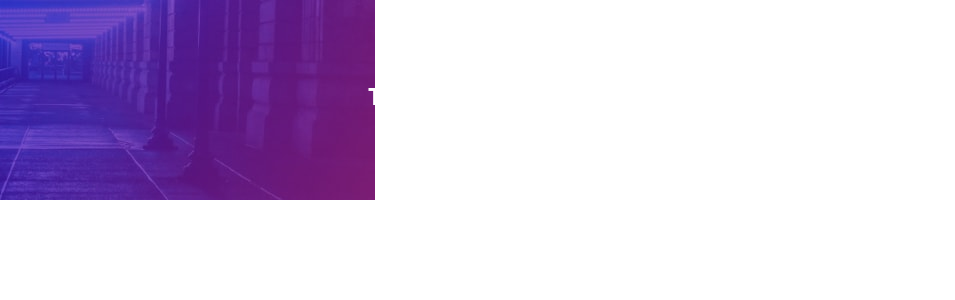
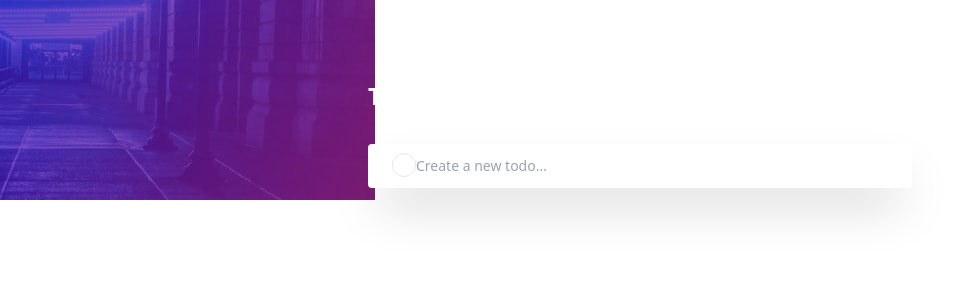
Before and after one commit to Skyz03/React--Todo-App, a React (Create React App) app: page / in a window 1280 px wide. Shown: the top 300 px of the page, without its empty margins (0-955 px from the left). Built offline with nearby package versions, Linux system fonts and the light colour scheme.

Commit message:
Updates in the Input add component

```diff
--- a/src/components/Header.jsx
+++ b/src/components/Header.jsx
@@ -1,5 +1,6 @@
 import React from "react";
 import icon from "../img/icon-moon.svg";
+import InputAdd from "./InputAdd";
 
 const Header = () => {
   return (
@@ -19,6 +20,7 @@ const Header = () => {
         </div>
 
         {/* Input Component  */}
+        <InputAdd />
       </main>
     </div>
   );
--- /dev/null
+++ b/src/components/InputAdd.jsx
@@ -0,0 +1,20 @@
+import React from "react";
+
+const InputAdd = () => {
+  return (
+    <div className="pt-8">
+      <form className="w-100" action="#">
+        <label className="relative" htmlFor="add-input">
+          <span className="absolute top-1/2 left-4 aspect-square w-5 -translate-y-1/2 rounded-full border border-light-text-secondary dark:border-dark-text-tertiary md:left-6 md:w-6"></span>
+          <input
+            className="w-full rounded border-0 bg-light-bg-primary p-3 px-6 pl-12 text-sm text-light-text-tertiary caret-blue shadow-2xl "
+            type="text"
+            placeholder="Create a new todo..."
+          />
+        </label>
+      </form>
+    </div>
+  );
+};
+
+export default InputAdd;
```
Also changed, not shown: src/components/Add.jsx (deleted), src/components/InputList.jsx (added), src/components/List.jsx (deleted).
